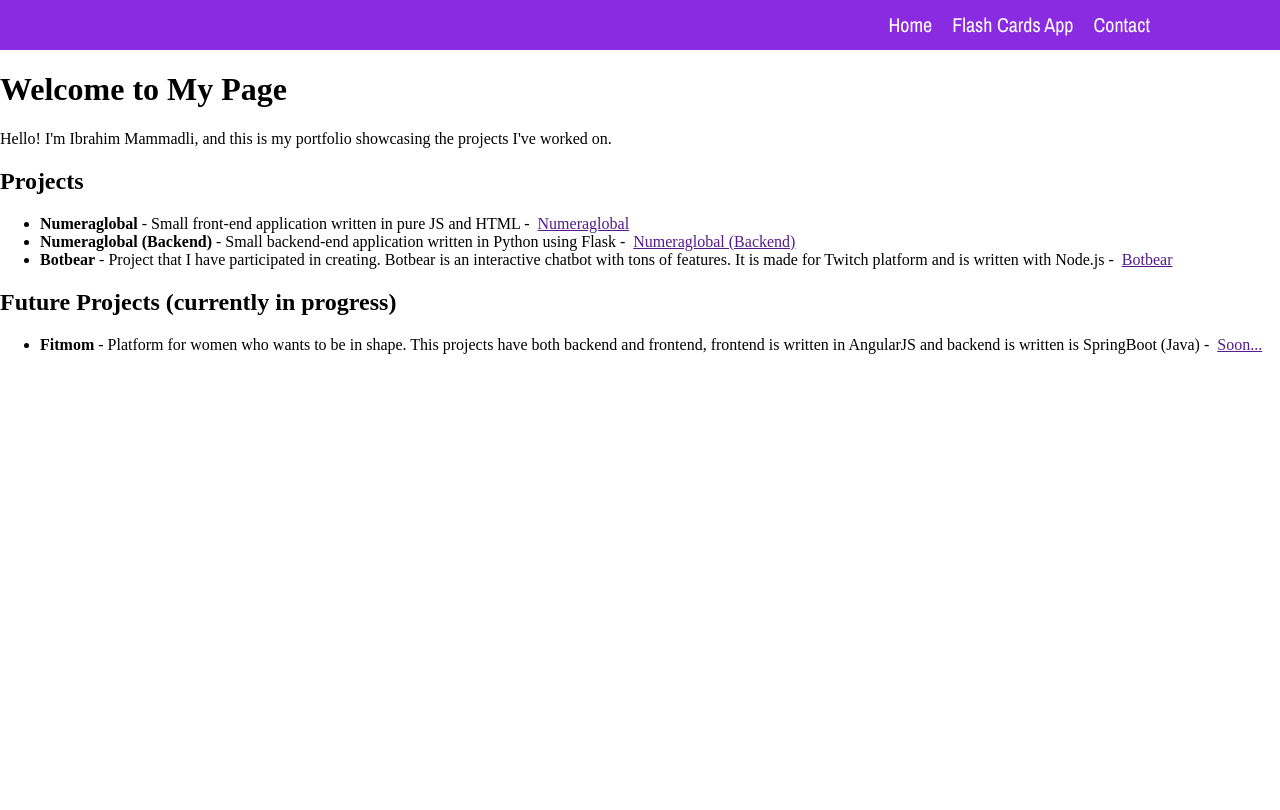
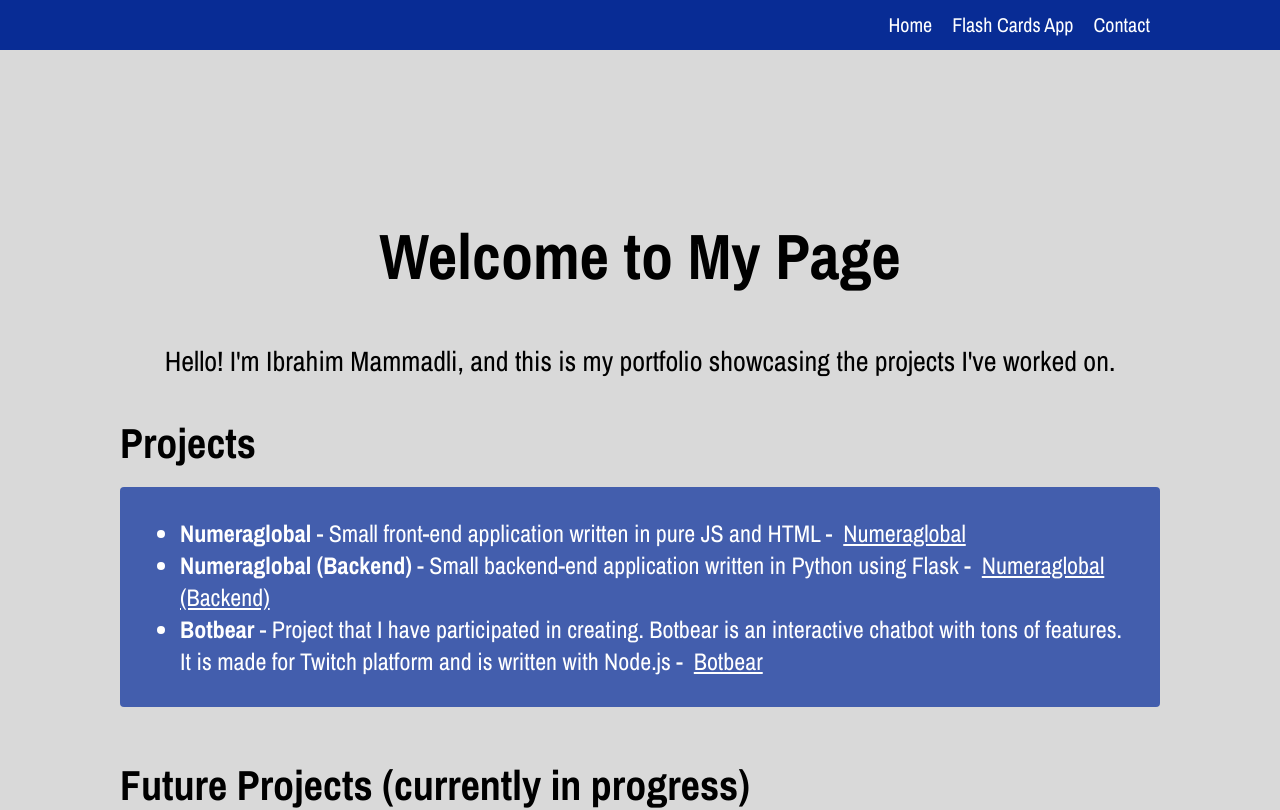
Before and after one commit to devilinherdemeanour/wm1-assignment3, a React (Create React App) app: page / in a window 1280 px wide. Shown: the top 810 px of the page. Built offline with nearby package versions, Linux system fonts and the light colour scheme; a web font is replaced by a local one.

Commit message:
adding flashcards component and connecting to json-server

```diff
--- a/src/App.js
+++ b/src/App.js
@@ -3,6 +3,7 @@ import { BrowserRouter as Router, Route, Routes, Link } from 'react-router-dom';
 import Home from './Home';
 import Contact from './Contact'
 import Navbar from './Navbar'
+import Flashcards from './Flashcards'
 
 const App = () => {
   return (
@@ -10,6 +11,7 @@ const App = () => {
        <Navbar />
       <Routes>
         <Route path="/" element={<Home />} />
+        <Route path="/flashcards" element={<Flashcards />} />
         <Route path="/contact" element={<Contact />} />
       </Routes>
     </Router>
--- /dev/null
+++ b/src/Flashcards.js
@@ -0,0 +1,138 @@
+import React, { useState, useEffect } from 'react';
+import styles from './styles/flashcards.module.scss';
+
+const Flashcards = () => {
+  const [flashcards, setFlashcards] = useState([]);
+  const [flippedStates, setFlippedStates] = useState([]);
+  const [newQuestion, setNewQuestion] = useState('');
+  const [newAnswer, setNewAnswer] = useState('');
+  const [hovered, setHovered] = useState(false);
+
+  useEffect(() => {
+    fetch('http://localhost:3001/cards')
+      .then((response) => response.json())
+      .then((data) => {
+        setFlashcards(data);
+        setFlippedStates(Array(data.length).fill(false));
+      })
+      .catch((error) => console.error('Error fetching flashcards:', error));
+  }, []);
+
+  const handleFlip = (index) => {
+    setFlippedStates((prevStates) => {
+      const newStates = [...prevStates];
+      newStates[index] = !newStates[index];
+      return newStates;
+    });
+  };
+
+  const handleEdit = (cardId) => {
+    console.log(`Edit clicked for card with id: ${cardId}`);
+  };
+
+  const handleDelete = (cardId) => {
+    console.log(`Delete clicked for card with id: ${cardId}`);
+  };
+
+  const handleAddFlashcard = () => {
+    if ((newQuestion || newAnswer) && (newQuestion !== newAnswer)) {
+      const isImageLink = (input) => {
+        return input.startsWith('http') || /\.(jpeg|jpg|gif|png)$/i.test(input);
+      };
+
+      const newFlashcard = {
+        front: {
+          content: newQuestion,
+          type: isImageLink(newQuestion) ? 'image' : 'text',
+        },
+        back: {
+          content: newAnswer,
+          type: isImageLink(newAnswer) ? 'image' : 'text',
+        },
+        updateDate: new Date().toISOString(),
+        status: 'Learned',
+      };
+
+      fetch('http://localhost:3001/cards', {
+        method: 'POST',
+        headers: {
+          'Content-Type': 'application/json',
+        },
+        body: JSON.stringify(newFlashcard),
+      })
+        .then((response) => response.json())
+        .then((data) => {
+          setFlashcards(data);
+          setFlippedStates((prevStates) => [...prevStates, false]);
+        })
+        .catch((error) => console.error('Error adding flashcard:', error))
+        .finally(() => {
+          setNewQuestion('');
+          setNewAnswer('');
+          fetch('http://localhost:3001/cards')
+            .then((response) => response.json())
+            .then((data) => {
+                setFlashcards(data);
+                setFlippedStates(Array(data.length).fill(false));
+            })
+            .catch((error) => console.error('Error fetching flashcards:', error));
+        });
+    }
+  };
+
+  return (
+    <div>
+    <h2>Flashcards</h2>
+    <div>
+      {flashcards && flashcards.length > 0 ? (
+        flashcards.map((card, index) => (
+          <div
+            key={card.id}
+            className={`${styles.flashcard} ${flippedStates[index] ? styles.flipped : ''}`}
+            onClick={() => handleFlip(index)}
+            onMouseEnter={() => setHovered(true)}
+            onMouseLeave={() => setHovered(false)}
+          >
+            {hovered && (
+              <div className={styles.buttons}>
+                <button onClick={() => handleEdit(card.id)}>Edit</button>
+                <button onClick={() => handleDelete(card.id)}>Delete</button>
+              </div>
+            )}
+            <div className={styles.front}>
+              {card.front.type === 'image' ? (
+                <img src={card.front.content} alt="Front Image" />
+              ) : (
+                <p>{card.front.content}</p>
+              )}
+            </div>
+            <div className={styles.back}>
+              {card.back.type === 'image' ? (
+                <img src={card.back.content} alt="Back Image" />
+              ) : (
+                <p>{card.back.content}</p>
+              )}
+            </div>
+          </div>
+        ))
+      ) : (
+        <p>Loading flashcards...</p>
+      )}
+    </div>
+    <h3>Add a New Flashcard</h3>
+    <form onSubmit={(e) => e.preventDefault()}>
+        <label>
+          Front Content (Question or Image URL):
+          <input type="text" value={newQuestion} onChange={(e) => setNewQuestion(e.target.value)} />
+        </label>
+        <label>
+          Back Content (Answer or Information or Image URL):
+          <input type="text" value={newAnswer} onChange={(e) => setNewAnswer(e.target.value)} />
+        </label>
+        <button onClick={handleAddFlashcard}>Add Flashcard</button>
+      </form>
+  </div>
+  );
+};
+
+export default Flashcards;
--- a/src/Home.js
+++ b/src/Home.js
@@ -3,17 +3,17 @@ import styles from './styles/home.module.scss'
 
 const Home = () => {
   return (
-    <div>
-      <h1>Welcome to My Page</h1>
-      <p>
+    <div className={styles.container}>
+      <h1 className={styles.welcomeHeader}>Welcome to My Page</h1>
+      <p className={styles.welcomeText}>
         Hello! I'm Ibrahim Mammadli, and this is my portfolio showcasing the projects I've worked on.
       </p>
 
-      <h2>Projects</h2>
-      <ul>
+      <h2 className={styles.projectsTitle}>Projects</h2>
+      <ul className={styles.projectsList}>
         <li>
           <strong>Numeraglobal</strong> - Small front-end application written in pure JS and HTML - &nbsp;
-          <a href="">Numeraglobal</a>
+          <a href="https://numeraglobal.com">Numeraglobal</a>
         </li>
         <li>
           <strong>Numeraglobal (Backend)</strong> - Small backend-end application written in Python using Flask - &nbsp;
@@ -21,12 +21,12 @@ const Home = () => {
         </li>
         <li>
           <strong>Botbear</strong> - Project that I have participated in creating. Botbear is an interactive chatbot with tons of features. It is made for Twitch platform and is written with Node.js - &nbsp;
-          <a href="">Botbear</a>
+          <a href="https://github.com/devilinherdemeanour/botbear" target='_blank'>Botbear</a>
         </li>
       </ul>
 
-      <h2>Future Projects (currently in progress)</h2>
-      <ul>
+      <h2 className={styles.projectsTitle}>Future Projects (currently in progress)</h2>
+      <ul className={styles.projectsList}>
         <li>
           <strong>Fitmom</strong> - Platform for women who wants to be in shape. This projects have both backend and frontend, frontend is written in AngularJS and backend is written is SpringBoot (Java) - &nbsp;
           <a href="">Soon...</a>
--- a/src/Navbar.js
+++ b/src/Navbar.js
@@ -10,7 +10,7 @@ const Navbar = () => {
               <Link to="/">Home</Link>
             </li>
             <li>
-              <Link to="/about">Flash Cards App</Link>
+              <Link to="/flashcards">Flash Cards App</Link>
             </li>
             <li>
               <Link to="/contact">Contact</Link>
--- a/src/styles/contact.module.scss
+++ b/src/styles/contact.module.scss
@@ -10,7 +10,7 @@
 .contact {
     padding: 30px;
     // height: 500px;
-    width: 600px;
+    width: 100%;
     border: 1px solid #002071;
     border-radius: 5px;
     form {
--- /dev/null
+++ b/src/styles/flashcards.module.scss
@@ -0,0 +1,41 @@
+.flashcard {
+    width: 200px;
+    height: 300px;
+    perspective: 1000px;
+    position: relative;
+    margin: 20px;
+  }
+
+  .front,
+  .back {
+    width: 100%;
+    height: 100%;
+    position: absolute;
+    display: flex;
+    justify-content: center;
+    align-items: center;
+    backface-visibility: hidden;
+
+    img {
+        width: 100%;
+    }
+  }
+
+  .front {
+    background-color: #3498db;
+    color: white;
+  }
+
+  .back {
+    background-color: #2ecc71;
+    color: white;
+    transform: rotateY(180deg);
+  }
+
+  .flipped .front {
+    transform: rotateY(180deg);
+  }
+
+  .flipped .back {
+    transform: rotateY(0deg);
+  }
--- a/src/styles/home.module.scss
+++ b/src/styles/home.module.scss
@@ -0,0 +1,44 @@
+.container {
+    padding: 120px;
+    display: flex;
+    flex-direction: column;
+    background-color: #d9d9d9;
+    height: calc(100vh - 110px);
+}
+
+.welcomeHeader {
+    font-family: Archivo Narrow;
+    text-align: center;
+    font-size: 64px;
+}
+
+.welcomeText {
+    font-family: Archivo Narrow;
+    text-align: center;
+    font-size: 28px;
+    margin: 0px;
+}
+
+.projectsTitle {
+    font-family: Archivo Narrow;
+    font-size: 42px;
+    margin-bottom: 0px;
+}
+
+
+.projectsList {
+    background: #435ead;
+    padding: 30px;
+    border-radius: 4px;
+    padding-left: 60px;
+
+    li {
+        font-family: Archivo Narrow;
+        color: white;
+        font-size: 24px;
+
+        a {
+            color: white;
+        }
+    }
+}
--- a/src/styles/navbar.module.scss
+++ b/src/styles/navbar.module.scss
@@ -4,7 +4,7 @@
     list-style: none;
     margin: 0px !important;
     height: 50px;
-    background: blueviolet;
+    background: #082c95;
     justify-content: flex-end;
     padding: 0px 120px;
 
```
Also changed, not shown: cards.json (+36 -6 lines).
